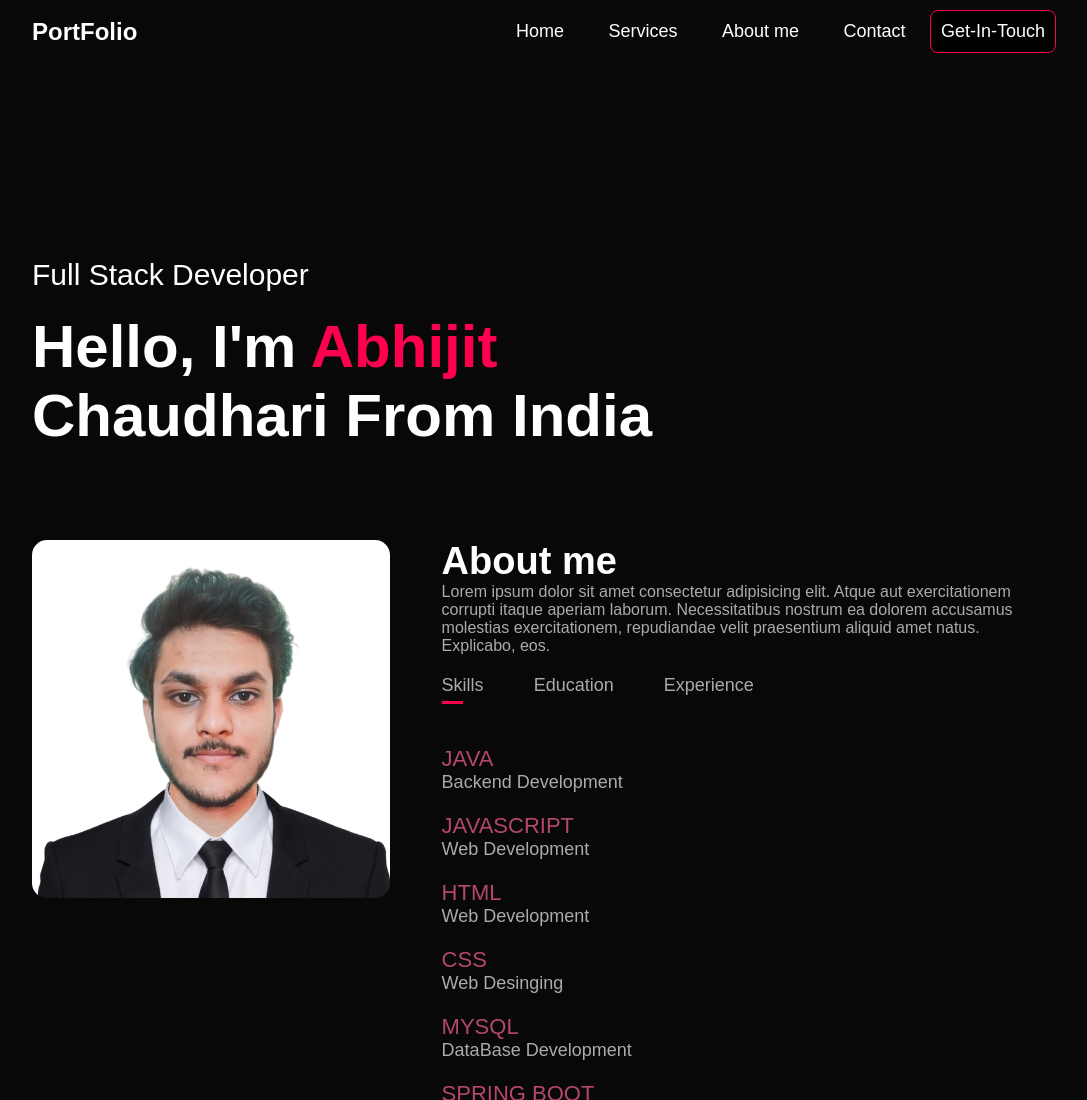
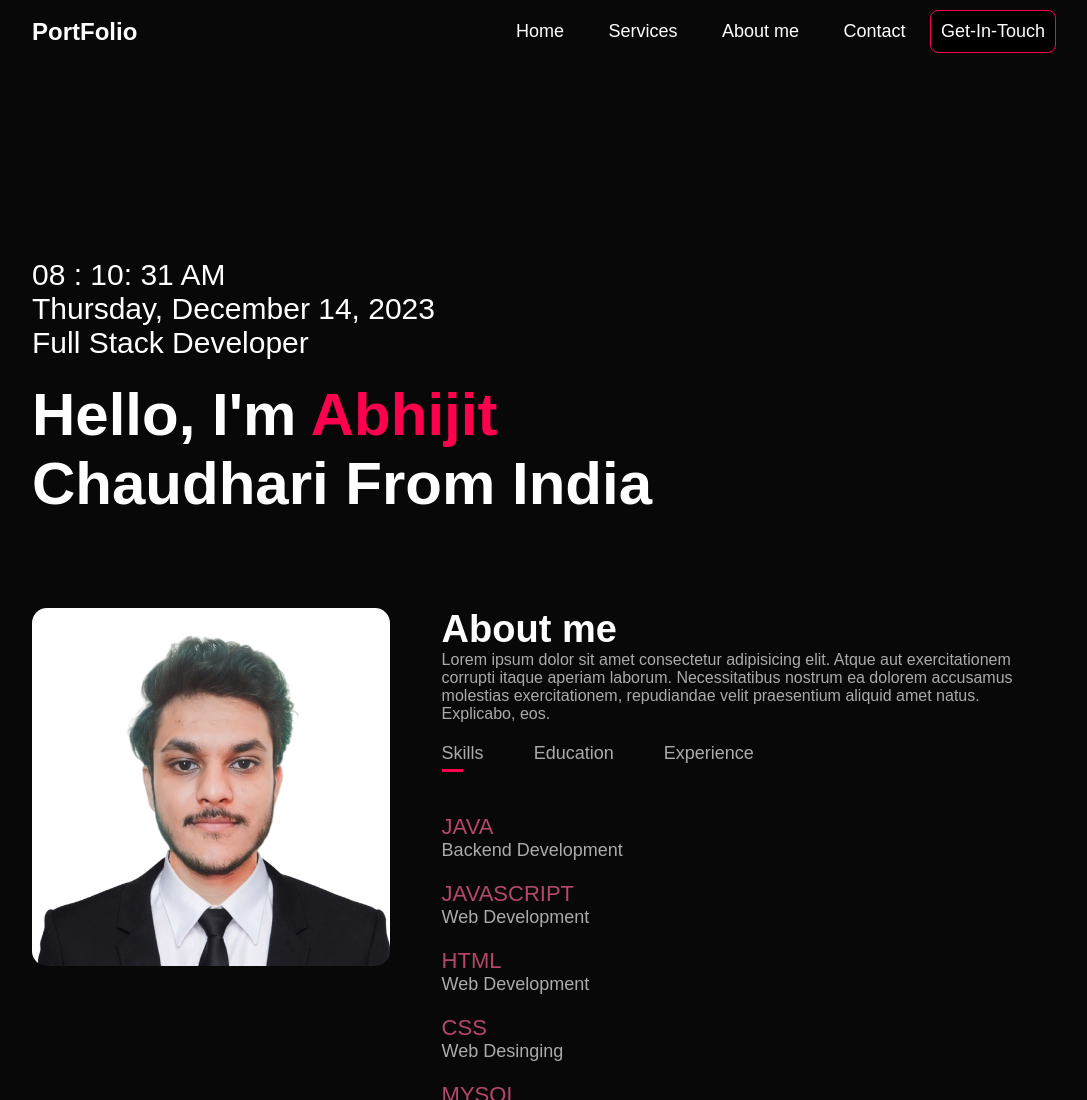
Before and after one commit to abhijitchaudharii/Personal-Portfolio, a plain HTML site: page index.html in a window 1280 px wide. Shown: the top 1100 px of the page, without its empty margins (96-1183 px from the left). Drawn offline with Linux system fonts and the light colour scheme.

Commit message:
Update index.html
Added date and time

```diff
--- a/index.html
+++ b/index.html
@@ -24,6 +24,12 @@
             <i class="fa-solid fa-bars" onclick="openmenu()"></i>
         </nav>
         <div class="header-text">
+ <!-- ...........Date & Time........ -->
+                <div class="datetime">
+                <div id="time" class="time"></div>
+                <div id="date" class="date"></div>
+                </div>
+
             <p>Full Stack Developer</p>
             <h1>Hello, I'm <span>Abhijit</span> <br>Chaudhari From India</h1>
         </div>
@@ -243,5 +249,38 @@
   })
 </script>
 
+    <!-- ...............Date & Time...........-->
+<script>
+ let timeElement = document.getElementById("time");
+        let dateElement = document.getElementById("date");
+
+        function formatTime(date) {
+            const hours12 = date.getHours() % 12 || 12;
+            const minutes = date.getMinutes();
+            const seconds = date.getSeconds();
+            const isAM = date.getHours() < 12;
+
+            return `${hours12.toString().padStart(2, "0")} :
+                    ${minutes.toString().padStart(2, "0")}:
+                    ${seconds.toString().padStart(2, "0")} ${isAM ? "AM" : "PM"}`;
+        }
+
+        function formatDate(date) {
+            const DAYS = ["Sunday", "Monday", "Tuesday", "Wednesday", "Thursday", "Friday", "Saturday"];
+            const MONTHS = ["January", "February", "March", "April", "May", "June", "July", "August", "September", "October", "November", "December"];
+
+            return `${DAYS[date.getDay()]}, ${MONTHS[date.getMonth()]} ${date.getDate()}, ${date.getFullYear()}`;
+        }
+
+        setInterval(() => {
+            const now = new Date();
+
+            timeElement.textContent = formatTime(now);
+            dateElement.textContent = formatDate(now);
+        }, 200);
+
+</script>
+
+
 </body>
 </html>
```
